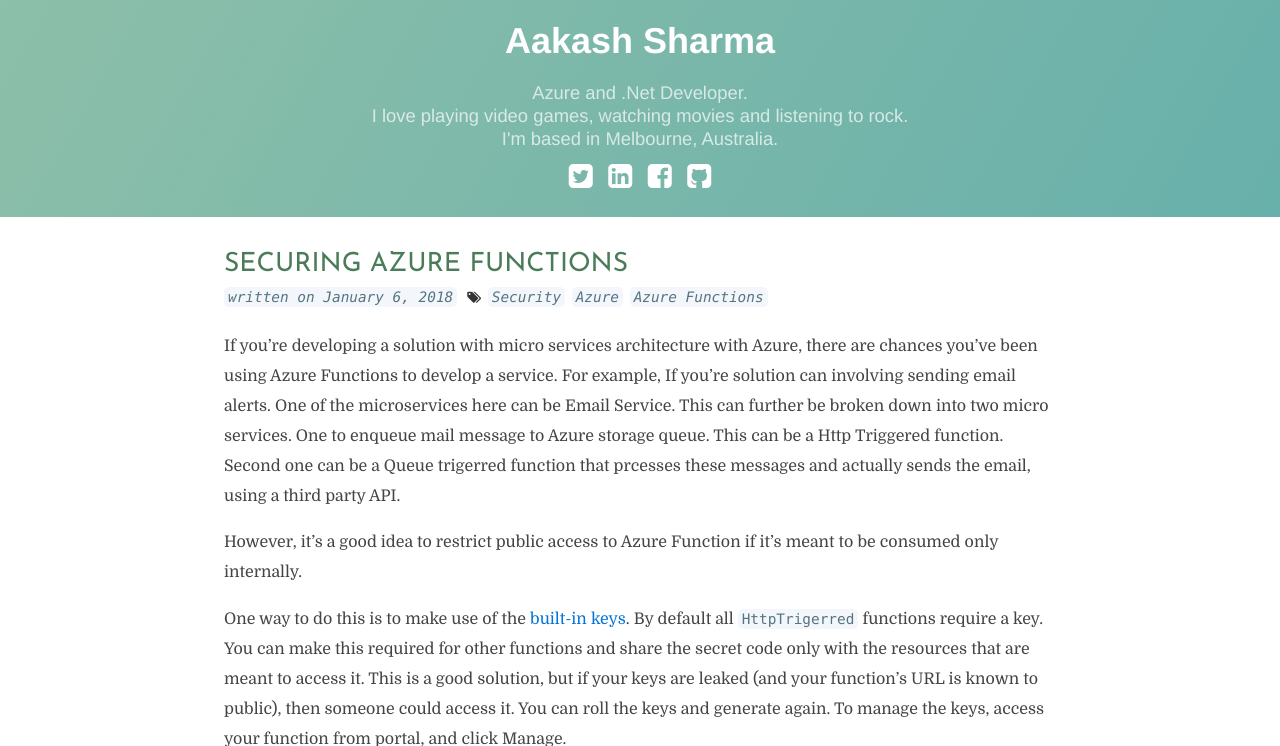
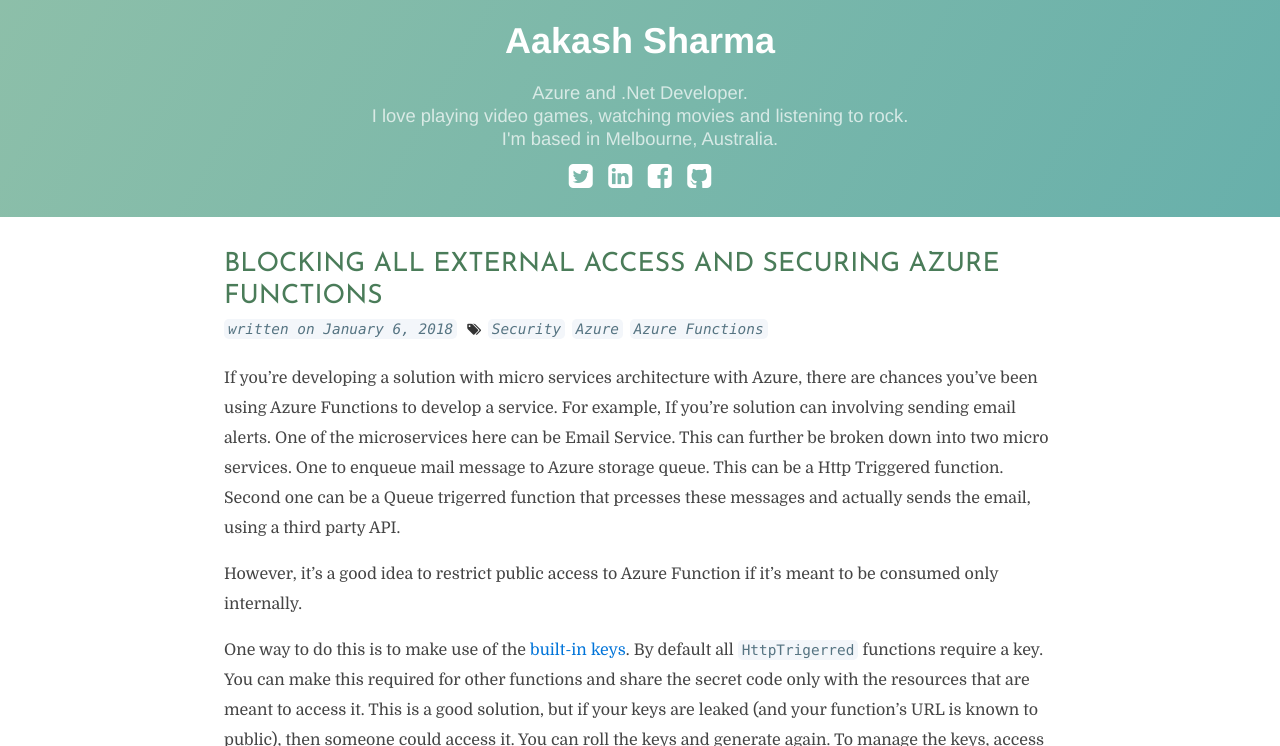
Before and after one commit to akki-s/akki-s.github.io, a Jekyll site: the page built from _posts/2018-01-06-azure-functions-restricting-public-access-and-ip.md, in a window 1280 px wide and 900 px high, cut to the strip 154-900 px from the top of the window. Built offline with Jekyll 4.4.1, drawn with Linux system fonts in a browser that asks for light colours; comment, search, counter and statistics services are not loaded.

Commit message:
changed title for azure functions article

```diff
--- a/_posts/2018-01-06-azure-functions-restricting-public-access-and-ip.md
+++ b/_posts/2018-01-06-azure-functions-restricting-public-access-and-ip.md
@@ -1,6 +1,6 @@
 ---
 layout: post
-title: Securing Azure Functions
+title: Blocking all external access and securing Azure Functions
 date: '2018-01-06T08:48:00.000+05:30'
 comments: true
 author: aks
```
Also changed, not shown: 1 other file.
